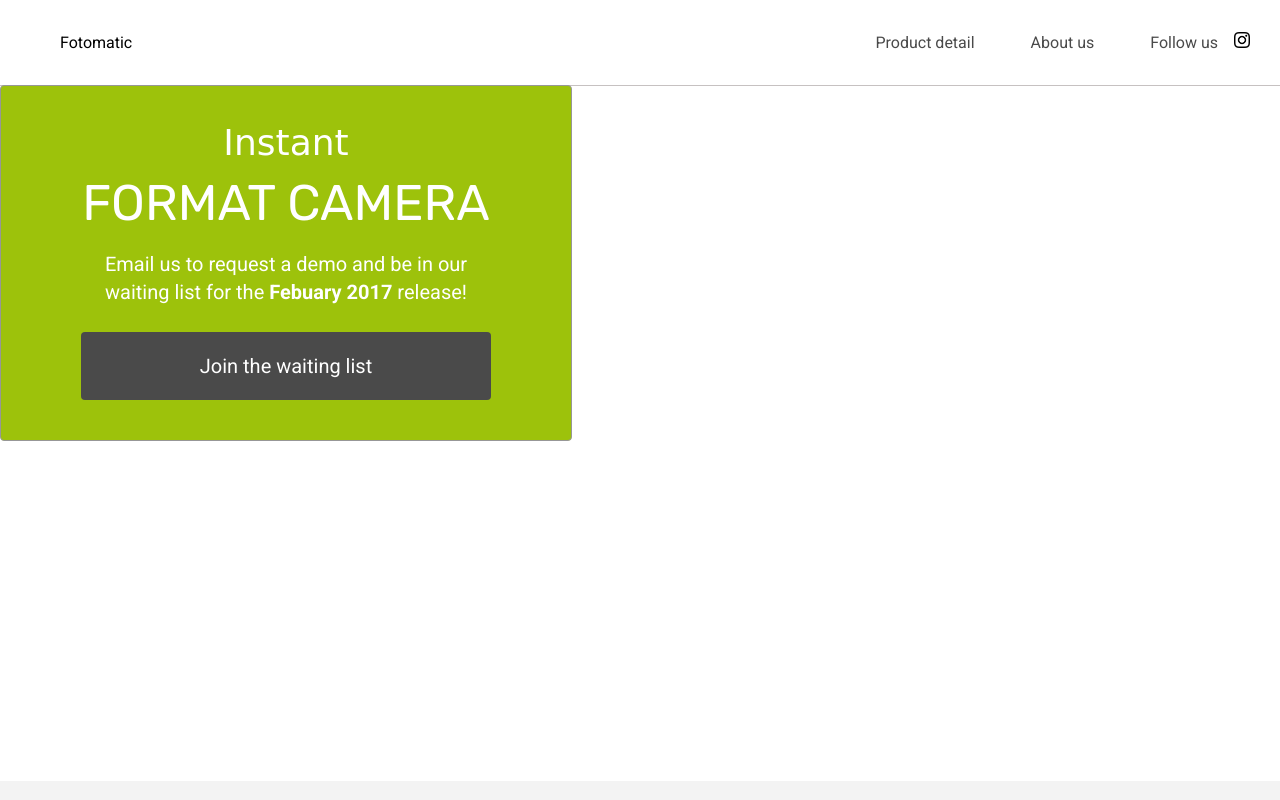
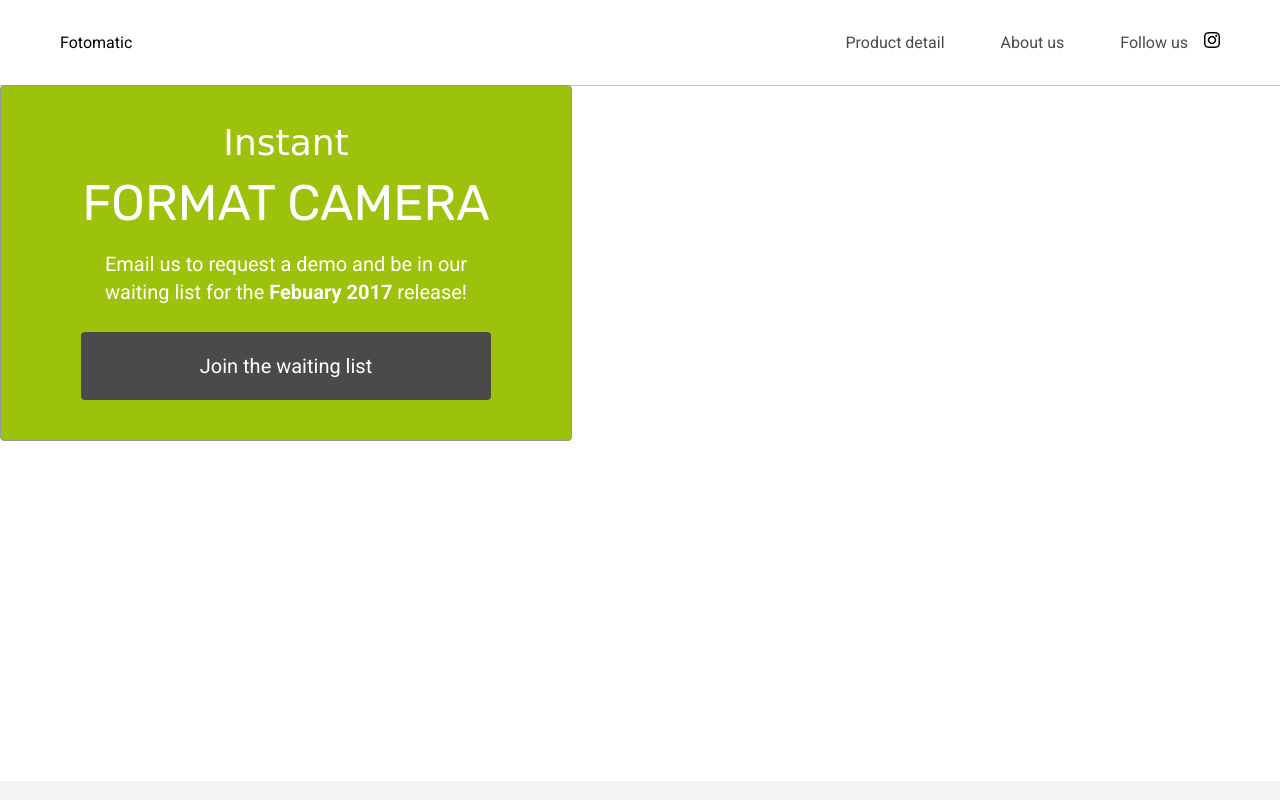
Before and after one commit to NataliSb9/fotomatic, a plain HTML site: page index.html in a window 1280 px wide. Shown: the top 800 px of the page. Drawn offline with Linux system fonts and the light colour scheme; files whose address does not match are found by name; a web font is replaced by a local one.

Commit message:
I have changed px for rem

```diff
--- a/resources/css/style.css
+++ b/resources/css/style.css
@@ -48,11 +48,12 @@ header .content {
   display: flex;
   align-items: center;
   padding: 1.875rem;
+  margin-right:1.876rem ;
+  margin-left: 1.876rem;
 }
 
 header .logo {
   flex: 1;
-  margin-left: 30px;
 }
 
 header nav ul {
```
